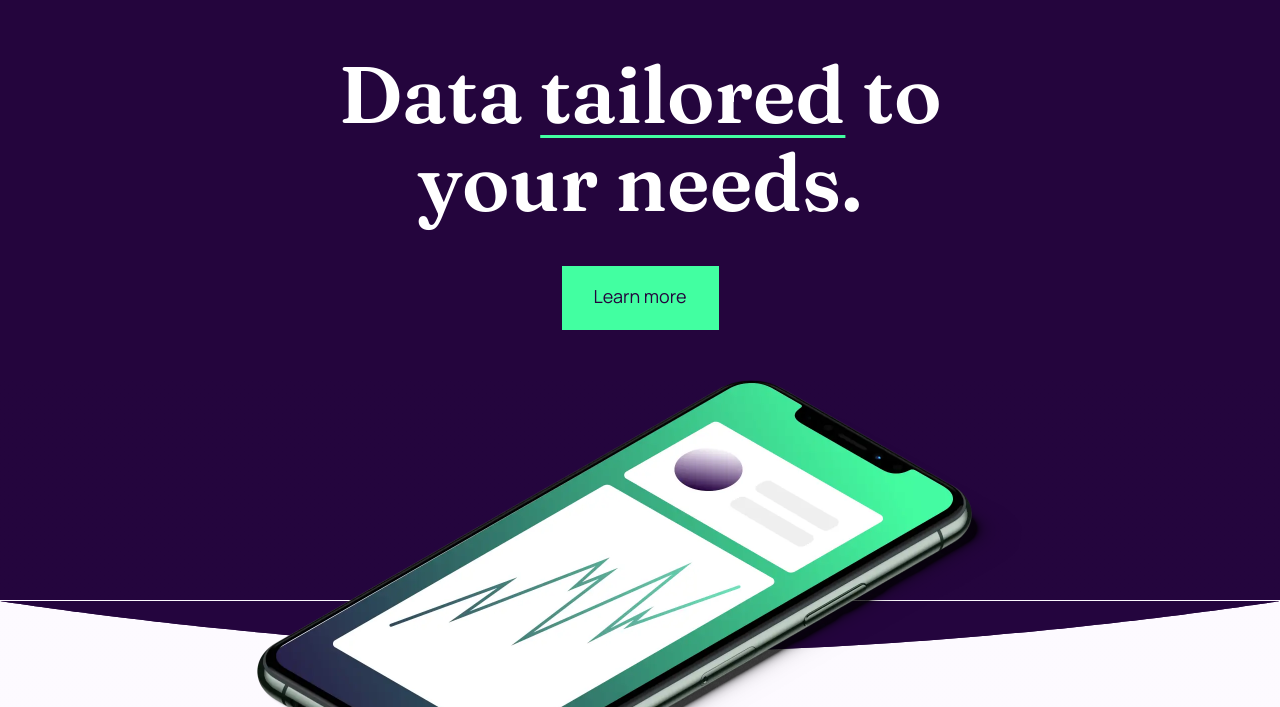
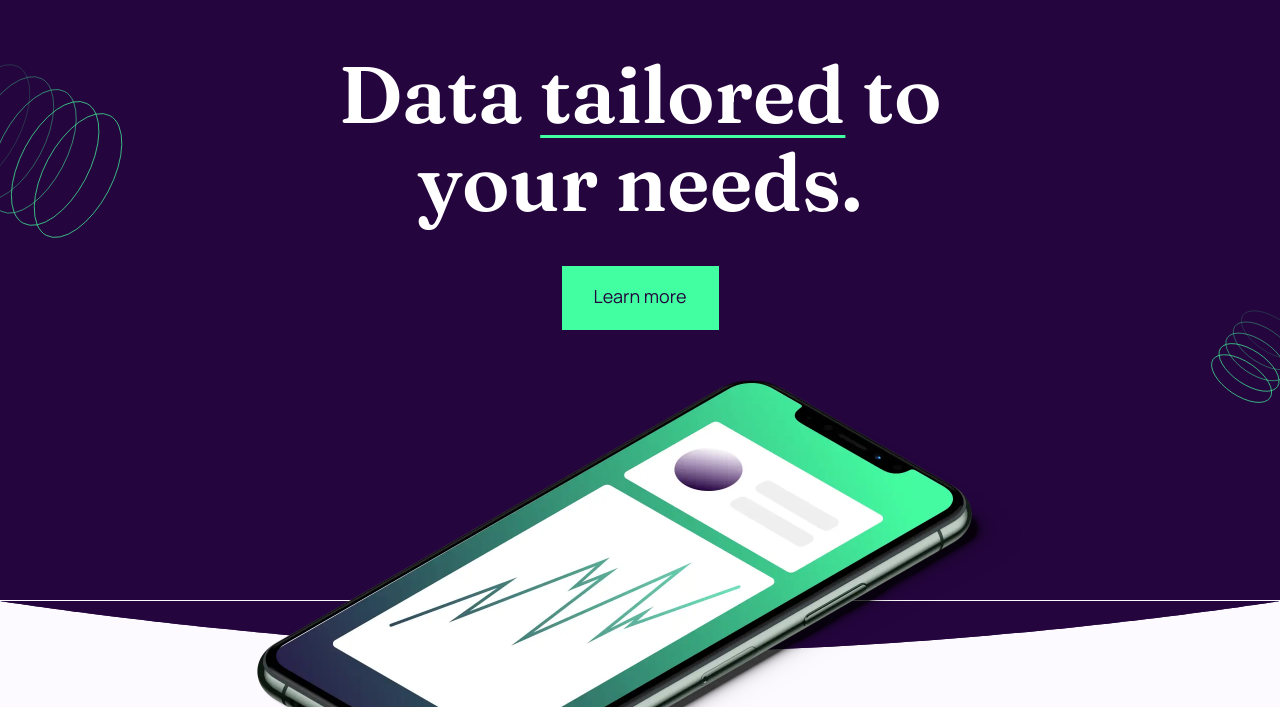
Before and after one commit to Maz-hub/Workit-landing-page, a plain HTML site: page index.html in a window 1280 px wide. Shown: the part 93-800 px from the top of the page. Drawn offline with Linux system fonts and the light colour scheme.

Commit message:
Update style.css

```diff
--- a/scss/style.css
+++ b/scss/style.css
@@ -202,7 +202,7 @@ span {
   translate: -35% 0;
   width: 13.563rem;
   height: 13.438rem;
-  background-image: url(assets/images/bg-pattern-1.svg);
+  background-image: url(../assets/images/bg-pattern-1.svg);
 }
 .hero::after {
   top: 50%;
@@ -210,7 +210,7 @@ span {
   translate: 45% -120%;
   width: 8.813rem;
   height: 7rem;
-  background-image: url(assets/images/bg-pattern-2.svg);
+  background-image: url(../assets/images/bg-pattern-2.svg);
 }
 .hero__headline {
   color: var(--color-white);
```
